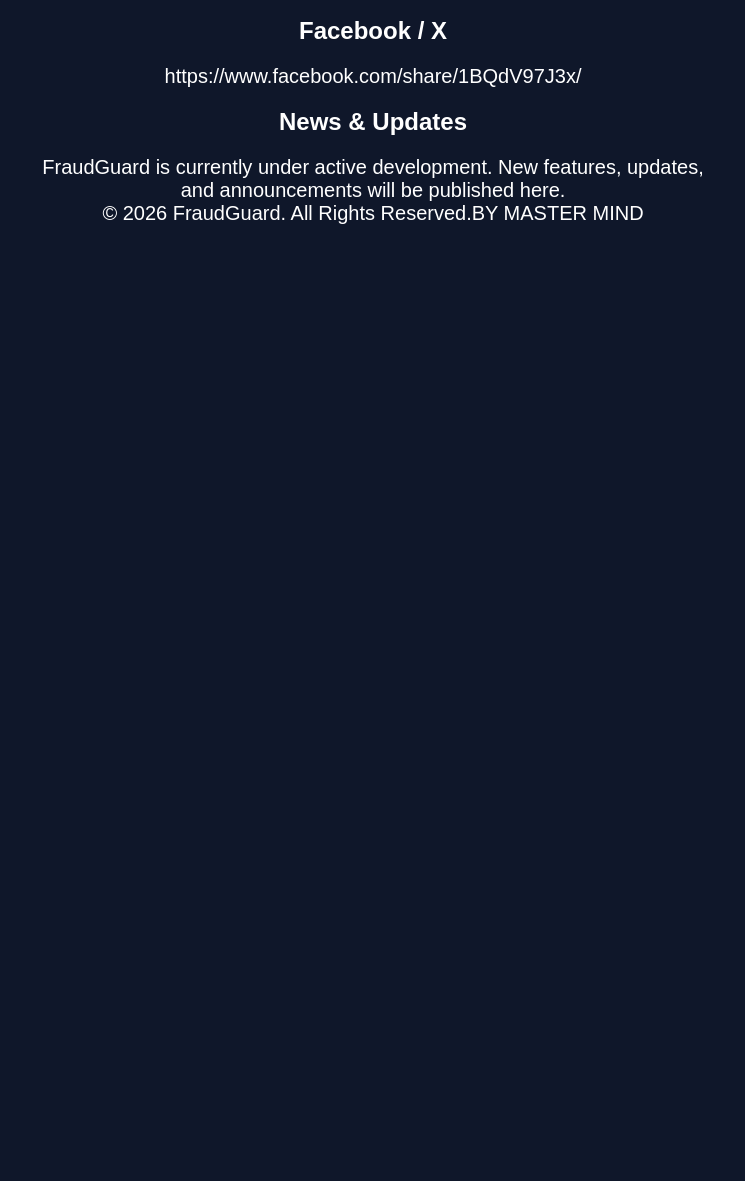
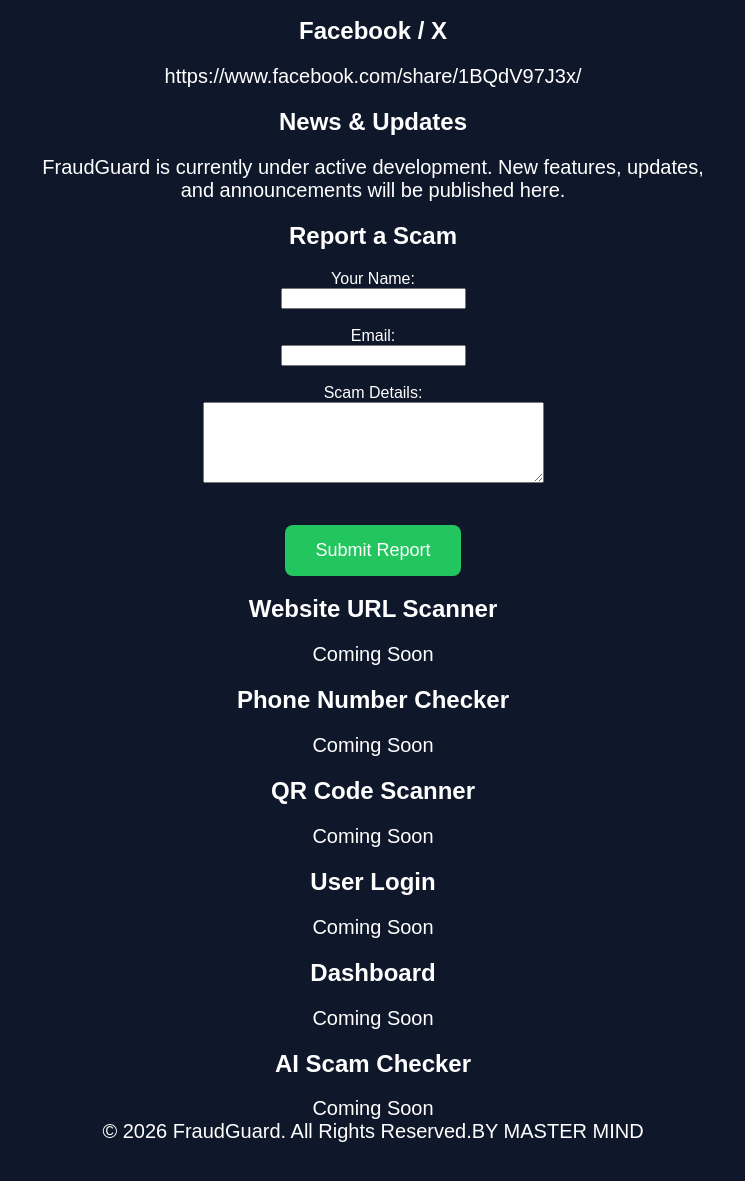
Before and after one commit to fruadguard/fruadguard, a plain HTML site: page index.html in a window 1280 px wide. Shown: the part 1814-2995 px from the top of the page, without its empty margins (267-1012 px from the left). Before the commit the page ends 2097 px from the top, so only its background shows below. Drawn offline with Linux system fonts and the light colour scheme.

Commit message:
Update index.html

```diff
--- a/index.html
+++ b/index.html
@@ -1,4 +1,4 @@
-!DOCTYPE html>
+<!DOCTYPE html>
 <html lang="en">
 <head>
 <meta charset="UTF-8">
@@ -84,7 +84,32 @@
 <p>
 FraudGuard is currently under active development. New features, updates, and announcements will be published here.
 </p>
+<h2>Report a Scam</h2>
 
+<form>
+  <label>Your Name:</label><br>
+  <input type="text"><br><br>
+
+  <label>Email:</label><br>
+  <input type="email"><br><br>
+
+  <label>Scam Details:</label><br>
+  <textarea rows="5" cols="40"></textarea><br><br>
+
+  <button type="submit">Submit Report</button>
+</form>
+ <h2>Website URL Scanner</h2>
+<p>Coming Soon</p>
+<h2>Phone Number Checker</h2>
+<p>Coming Soon</p>
+<h2>QR Code Scanner</h2>
+<p>Coming Soon</p>
+ <h2>User Login</h2>
+<p>Coming Soon</p>
+ <h2>Dashboard</h2>
+<p>Coming Soon</p>
+<h2>AI Scam Checker</h2>
+<p>Coming Soon</p>
 <p>© 2026 FraudGuard. All Rights Reserved.BY MASTER MIND</p>
 </body>
 </html>
```
